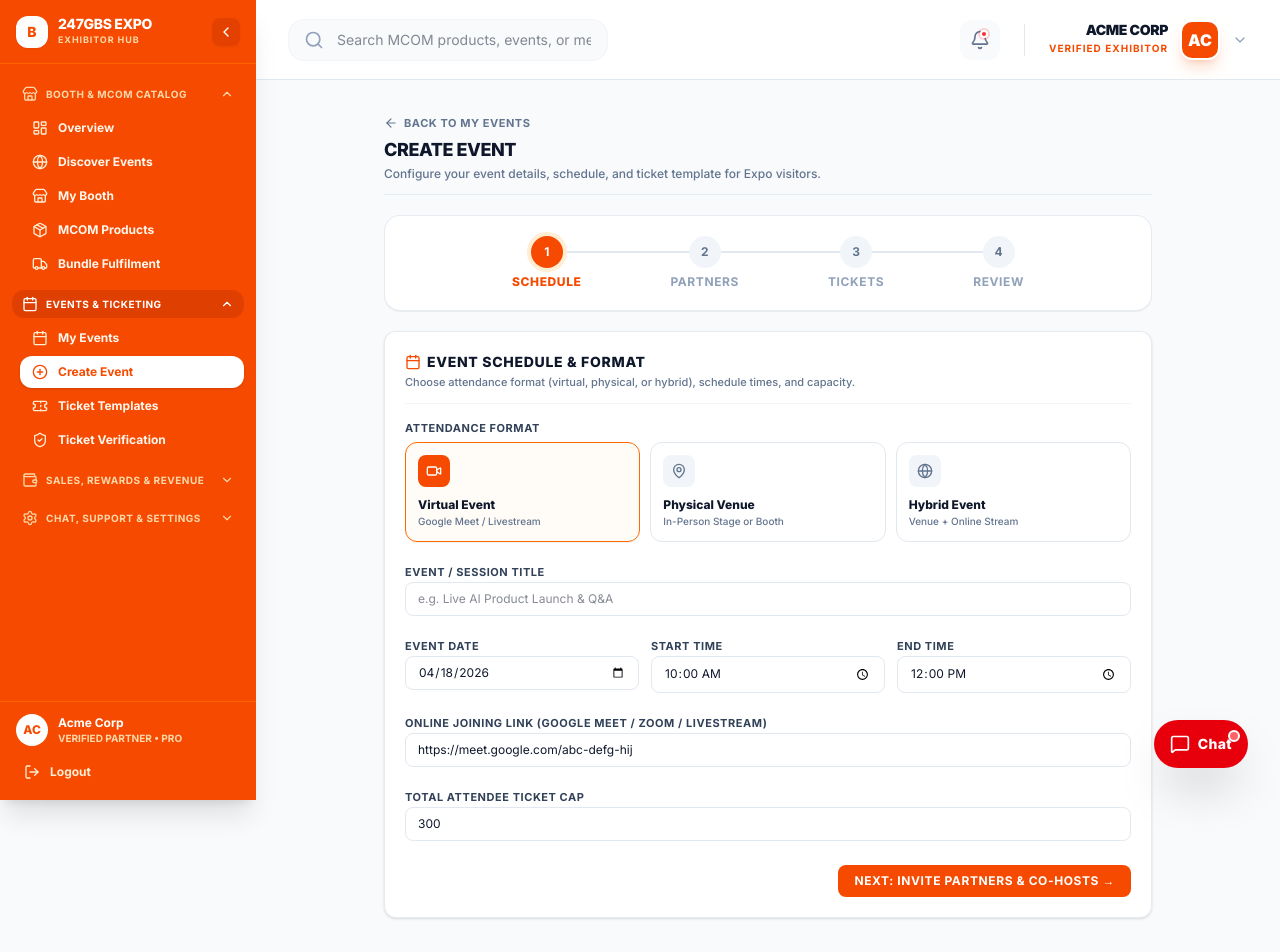
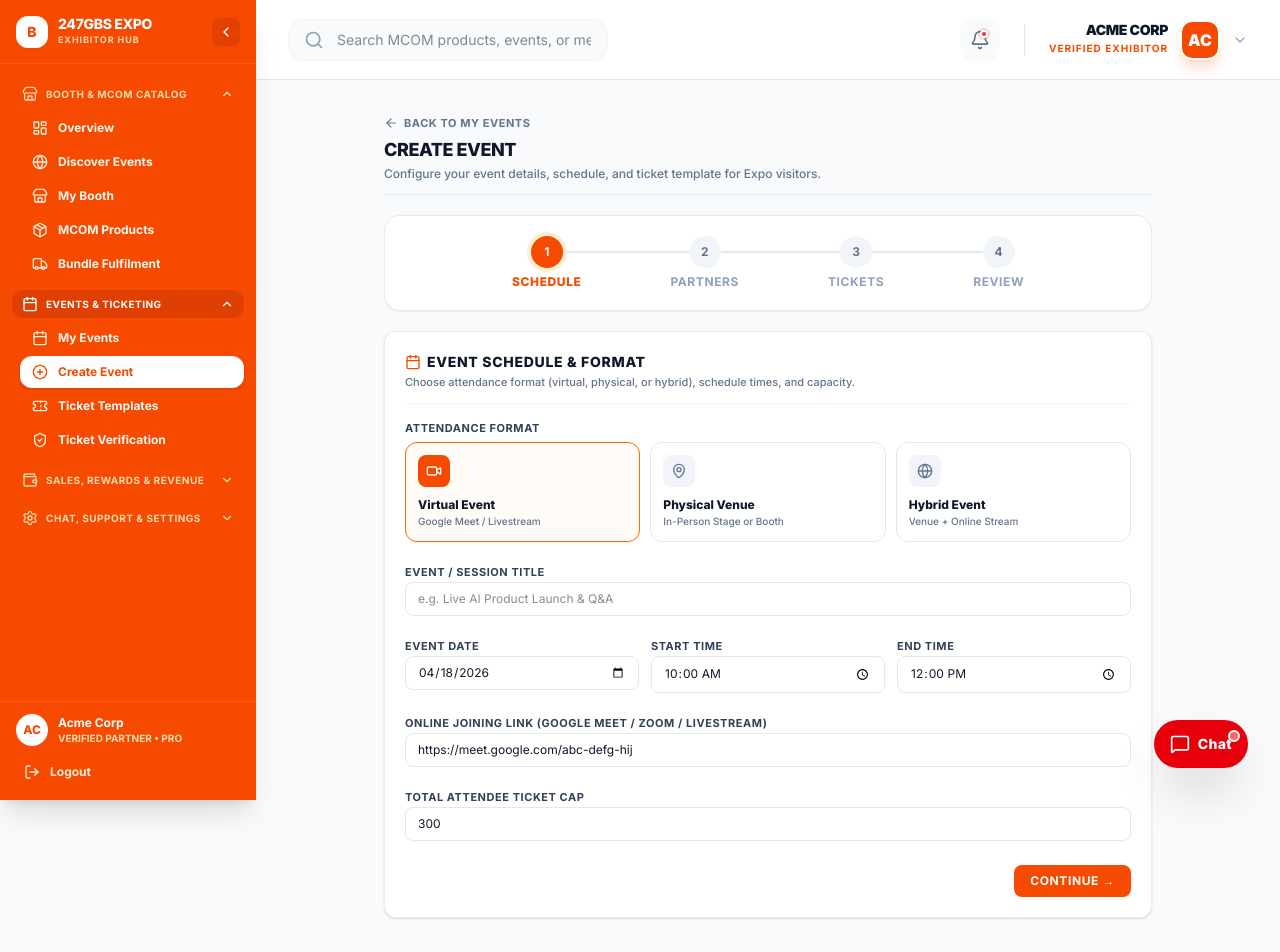
Before and after one commit to Synergyfy/247GBS-Expo, a Next.js app: page /dashboard/business/events/create in a window 1280 px wide. Shown: the top 952 px of the page. Built offline with nearby package versions, Linux system fonts and the light colour scheme.

Commit message:
fix(ui): simplify verbose next button labels to clean continue actions

```diff
--- a/src/app/dashboard/business/events/create/page.tsx
+++ b/src/app/dashboard/business/events/create/page.tsx
@@ -445,7 +445,7 @@ export default function CreateEventPage() {
                                     onClick={() => setStep(2)}
                                     className="px-4 py-2 bg-orange-600 text-white rounded-lg text-xs font-bold uppercase tracking-wider hover:bg-orange-700 cursor-pointer"
                                 >
-                                    Next: Invite Partners & Co-Hosts →
+                                    Continue →
                                 </button>
                             </div>
                         </div>
@@ -589,7 +589,7 @@ export default function CreateEventPage() {
                                     onClick={() => setStep(3)}
                                     className="px-4 py-2 bg-orange-600 text-white rounded-lg text-xs font-bold uppercase tracking-wider hover:bg-orange-700 cursor-pointer"
                                 >
-                                    Next: Select Ticket Template →
+                                    Continue →
                                 </button>
                             </div>
                         </div>
@@ -688,7 +688,7 @@ export default function CreateEventPage() {
                                     onClick={() => setStep(4)}
                                     className="px-4 py-2 bg-orange-600 text-white rounded-lg text-xs font-bold uppercase tracking-wider hover:bg-orange-700 disabled:opacity-50 cursor-pointer"
                                 >
-                                    Next: Review & Submit →
+                                    Continue →
                                 </button>
                             </div>
                         </div>
--- a/src/app/exhibit/page.tsx
+++ b/src/app/exhibit/page.tsx
@@ -300,7 +300,7 @@ export default function ExhibitPage() {
                       onClick={handleNext}
                       className="w-full sm:w-auto px-6 py-2.5 sm:px-7 sm:py-3 bg-orange-600 text-white rounded-full font-bold text-xs sm:text-sm inline-flex items-center justify-center gap-1.5 hover:bg-orange-700 transition-all shadow-md active:scale-95 cursor-pointer"
                     >
-                      {loading ? <Loader2 className="w-4 h-4 animate-spin" /> : <><span>Next: Select Package</span> <ArrowRight className="w-3.5 h-3.5" /></>}
+                      {loading ? <Loader2 className="w-4 h-4 animate-spin" /> : <><span>Continue</span> <ArrowRight className="w-3.5 h-3.5" /></>}
                     </button>
                   </div>
                 </div>
```
Also changed, not shown: 1 other file (tests, documents, lock files or other folders).
